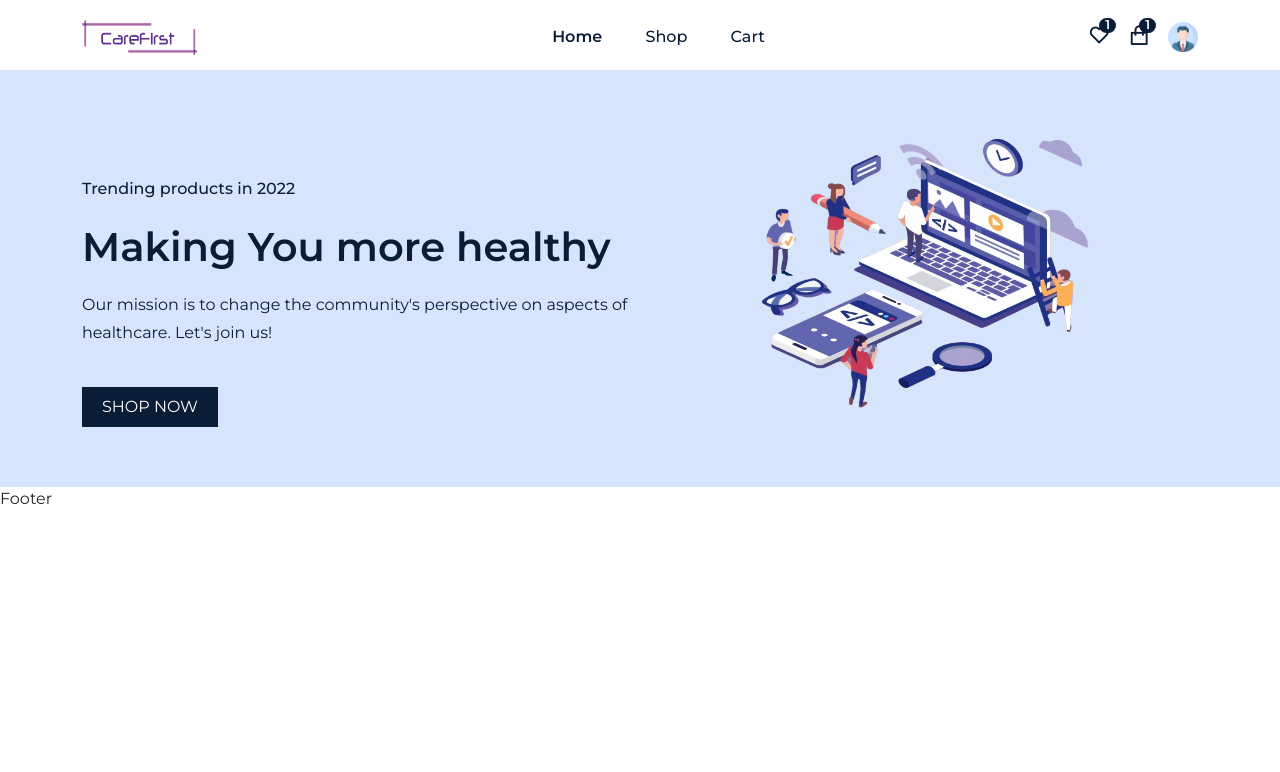
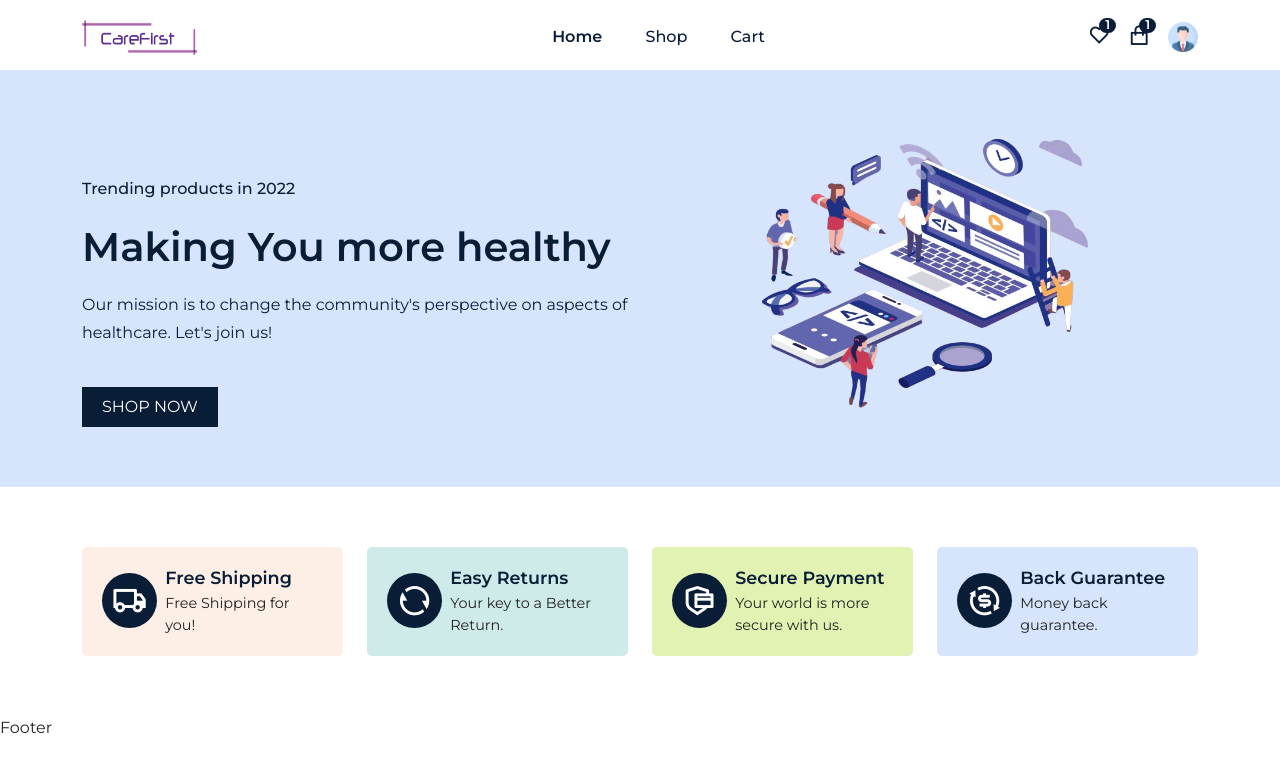
Before and after one commit to floatingnahid22/Job-Assignment, a React (Create React App) app in the folder healthos_task/: page /home in a window 1280 px wide. Shown: the top 772 px of the page. Built offline with nearby package versions, Linux system fonts and the light colour scheme.

Commit message:
services data edited and complete service section

```diff
--- a/healthos_task/src/assets/data/serviceData.js
+++ b/healthos_task/src/assets/data/serviceData.js
@@ -2,25 +2,25 @@ const serviceData = [
   {
     icon: "ri-truck-line",
     title: "Free Shipping",
-    subtitle: "Lorem ipsum dolor sit amet.",
+    subtitle: "Free Shipping for you!",
     bg: "#fdefe6",
   },
   {
     icon: "ri-refresh-line",
     title: "Easy Returns",
-    subtitle: "Lorem ipsum dolor sit amet.",
+    subtitle: "Your key to a Better Return.",
     bg: "#ceebe9",
   },
   {
     icon: "ri-secure-payment-line",
     title: "Secure Payment",
-    subtitle: "Lorem ipsum dolor sit amet.",
+    subtitle: "Your world is more secure with us.",
     bg: "#e2f2b2",
   },
   {
     icon: "ri-exchange-dollar-line",
     title: " Back Guarantee",
-    subtitle: "Lorem ipsum dolor sit amet.",
+    subtitle: "Money back guarantee.",
     bg: "#d6e5fb",
   },
 ];
--- a/healthos_task/src/pages/Home.jsx
+++ b/healthos_task/src/pages/Home.jsx
@@ -6,6 +6,7 @@ import "../styles/home.css";
 
 import { Container, Row, Col } from "reactstrap";
 import heroImg from "../assets/images/hero-img.png";
+import Services from "../services/Services";
 
 const Home = () => {
   const year = new Date().getFullYear();
@@ -38,6 +39,8 @@ const Home = () => {
           </Row>
         </Container>
       </section>
+
+      <Services />
     </Helmet>
   );
 };
--- /dev/null
+++ b/healthos_task/src/services/Services.jsx
@@ -0,0 +1,35 @@
+import React from "react";
+import { Container, Row, Col } from "reactstrap";
+import { motion } from "framer-motion";
+import "./services.css";
+import servicesData from "../assets/data/serviceData";
+
+const Services = () => {
+  return (
+    <section className="services">
+      <Container>
+        <Row>
+          {servicesData.map((item, index) => (
+            <Col lg="3" md="4" key={index}>
+              <motion.div
+                whileHover={{ scale: 1.2 }}
+                className="service__item"
+                style={{ background: `${item.bg}` }}
+              >
+                <span>
+                  <i class={item.icon}></i>
+                </span>
+                <div>
+                  <h3>{item.title}</h3>
+                  <p>{item.subtitle}</p>
+                </div>
+              </motion.div>
+            </Col>
+          ))}
+        </Row>
+      </Container>
+    </section>
+  );
+};
+
+export default Services;
--- /dev/null
+++ b/healthos_task/src/services/services.css
@@ -0,0 +1,29 @@
+.service__item {
+  padding: 20px;
+  display: flex;
+  align-items: center;
+  column-gap: 0.5rem;
+  border-radius: 5px;
+  cursor: pointer;
+}
+
+.service__item span i {
+  font-size: 2.2rem;
+  background: var(--primary-color);
+  padding: 10px;
+  border-radius: 50px;
+  color: #fff;
+  font-weight: 400 !important;
+}
+
+.service__item h3 {
+  color: var(--primary-color);
+  font-size: 1.1rem;
+  font-weight: 600;
+}
+
+.service__item p {
+  font-size: 0.9rem;
+  margin-top: 5px;
+  color: #222;
+}
```
